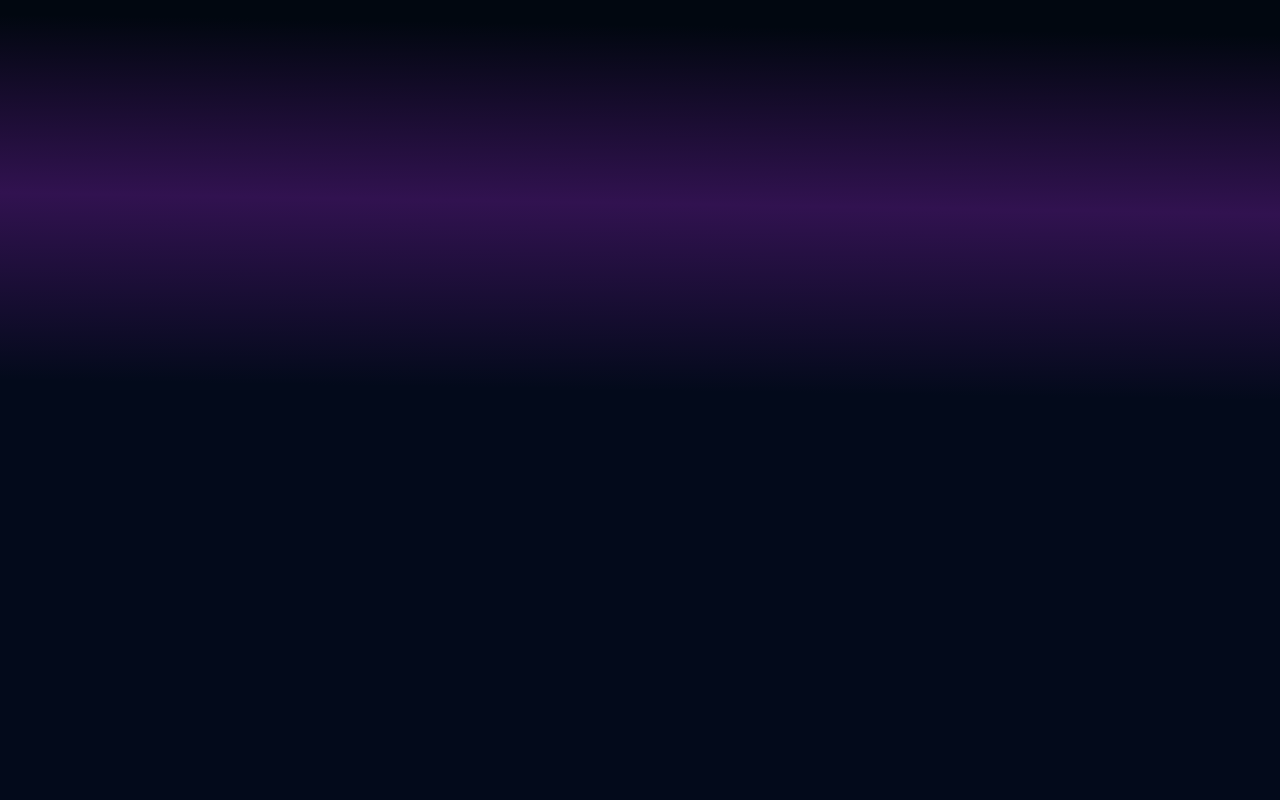
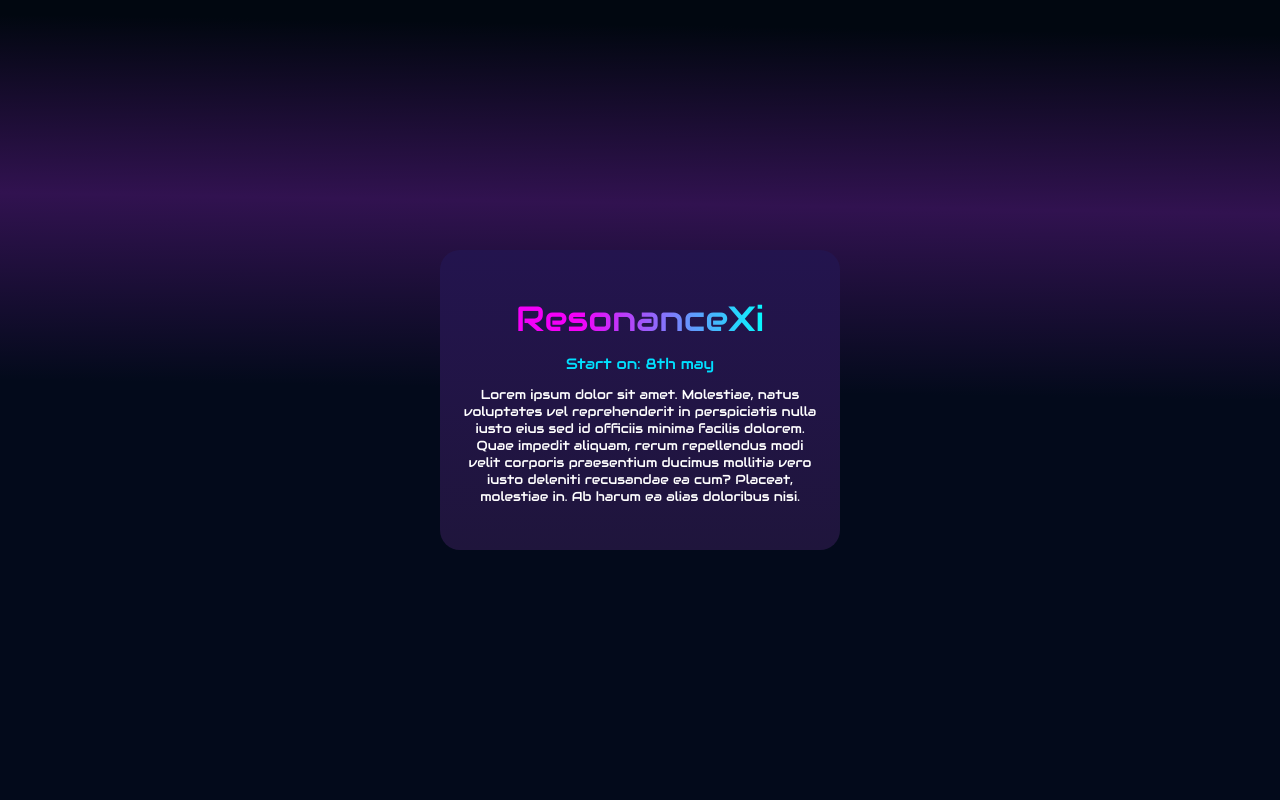
Before and after one commit to detronetdip/resonence, a PHP site: page / in a window 1280 px wide. Shown: the part 880-1680 px from the top of the page. Run offline with PHP 8.4, Linux system fonts and the light colour scheme.

Commit message:
resonance div create

```diff
--- a/assets/css/_color.scss
+++ b/assets/css/_color.scss
@@ -10,6 +10,7 @@ $defaultButtonHover: linear-gradient(
 );
 $white: #fff;
 $black: #000;
+$lightblue: #00E0FF;
 $transparentBack: rgba(0, 0, 0, 0.76);
 $gradientFont: linear-gradient(
   89.06deg,
@@ -29,3 +30,4 @@ $abtBack: linear-gradient(
   #311250 73.95%,
   #010710 95.7%
 );
+$resonance: linear-gradient(180deg, #23144E 0%, #1F153C 100%);
--- a/assets/css/style.css
+++ b/assets/css/style.css
@@ -165,5 +165,56 @@ i {
 .maincontainer .about {
   min-height: 100vh;
   background: linear-gradient(0.94deg, #030a1b 51.2%, #311250 73.95%, #010710 95.7%);
+  display: -webkit-box;
+  display: -ms-flexbox;
+  display: flex;
+  -webkit-box-align: center;
+      -ms-flex-align: center;
+          align-items: center;
+  -webkit-box-pack: center;
+      -ms-flex-pack: center;
+          justify-content: center;
+}
+
+.maincontainer .about .resonancexi {
+  display: -webkit-box;
+  display: -ms-flexbox;
+  display: flex;
+  -webkit-box-orient: vertical;
+  -webkit-box-direction: normal;
+      -ms-flex-direction: column;
+          flex-direction: column;
+  -webkit-box-pack: center;
+      -ms-flex-pack: center;
+          justify-content: center;
+  -webkit-box-align: center;
+      -ms-flex-align: center;
+          align-items: center;
+  height: 30rem;
+  width: 40rem;
+  padding: 2rem;
+  border-radius: 2rem;
+  background: -webkit-gradient(linear, left top, left bottom, from(#23144E), to(#1F153C));
+  background: linear-gradient(180deg, #23144E 0%, #1F153C 100%);
+}
+
+.maincontainer .about .resonancexi #rex {
+  font-size: 3.5rem;
+  background: linear-gradient(89.06deg, #f400f8 28.83%, #00ffff 94.43%, rgba(0, 96, 239, 0.84) 94.44%, rgba(255, 255, 255, 0) 94.45%);
+  background-clip: text;
+  -webkit-text-fill-color: transparent;
+  -webkit-background-clip: text;
+  padding: 0 2rem;
+}
+
+.maincontainer .about .resonancexi #start {
+  font-size: 1.5rem;
+  color: #00E0FF;
+}
+
+.maincontainer .about .resonancexi #text {
+  font-size: 1.3rem;
+  color: #fff;
+  text-align: center;
 }
 /*# sourceMappingURL=style.css.map */
--- a/assets/css/style.scss
+++ b/assets/css/style.scss
@@ -129,5 +129,31 @@ i {
   .about{
     min-height: 100vh;
     background: $abtBack;
+    @include centerByFlex();
+    .resonancexi{
+      display: flex;
+      flex-direction: column;
+      justify-content: center;
+      align-items: center;
+      height: 30rem;
+      width: 40rem;
+      padding: 2rem;
+      border-radius: 2rem;
+      background: $resonance;
+      #rex{
+        font-size: 3.5rem;
+        @include gradientFontType1();
+        padding: 0 2rem;
+      }
+      #start{
+        font-size: 1.5rem;
+        color: $lightblue;
+      }
+      #text{
+        font-size: 1.3rem;
+        color: $white;
+        text-align: center;
+      }
+    }
   }
 }
--- a/index.html
+++ b/index.html
@@ -57,7 +57,10 @@
         </div>
       </section>
       <section class="about">
-
+        <div class="resonancexi">
+          <span id="rex">ResonanceXi</span> <br><span id="start"> Start on: 8th may</span><br>
+         <span id="text">Lorem ipsum dolor sit amet. Molestiae, natus voluptates vel reprehenderit in perspiciatis nulla iusto eius sed id officiis minima facilis dolorem. Quae impedit aliquam, rerum repellendus modi velit corporis praesentium ducimus mollitia vero iusto deleniti recusandae ea cum? Placeat, molestiae in. Ab harum ea alias doloribus nisi.</span></h2>
+        </div>
       </section>
     </div>
     <!-- <video src="./assets/video/test.m4v" autoplay loop muted></video> -->
```
Also changed, not shown: 1 other file.
